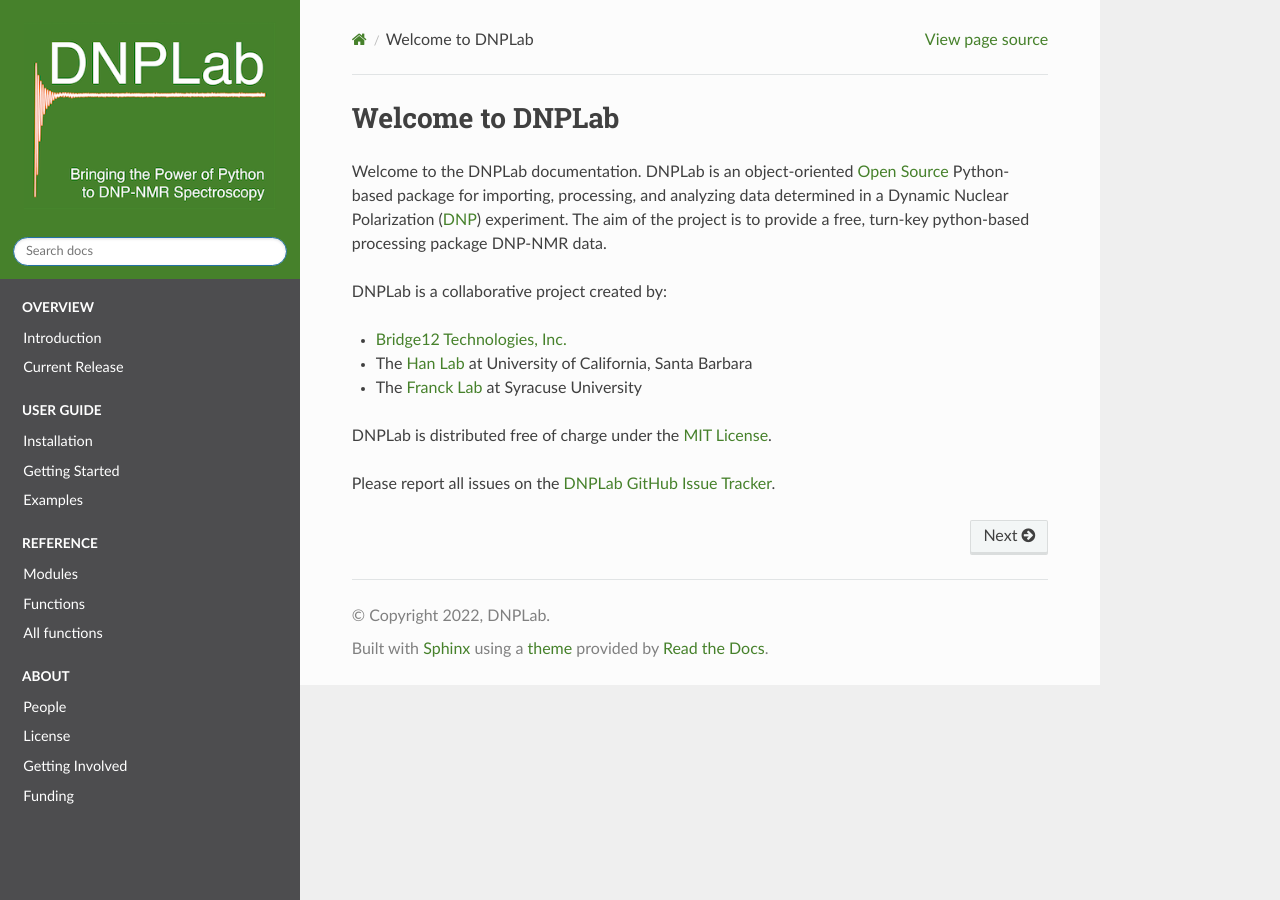
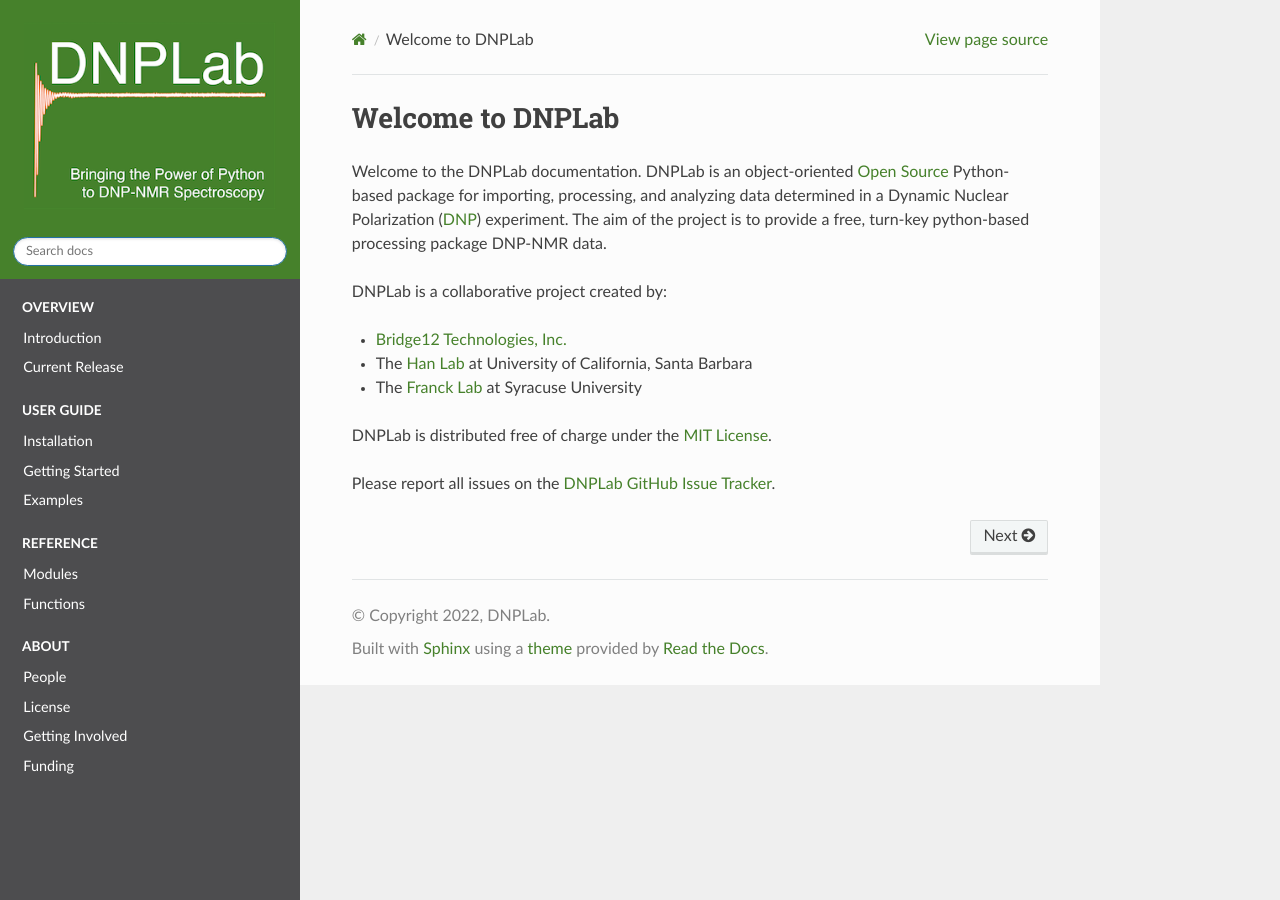
Before and after one commit to DNPLab/DNPLab, a Sphinx documentation site: the page built from docs/source/index.rst, in a window 1280 px wide. Built offline with Sphinx 7.4.7 and the Read the Docs theme 2.0.0, drawn with Linux system fonts in a browser that asks for light colours.

Commit message:
Remove allFunctions
Remove all functions entry for now. Can be brought back later when we distinguish between private and public functions.

```diff
--- a/docs/source/allFunctions.rst
+++ /dev/null
@@ -1,3 +0,0 @@
-=============
-All functions
-=============
--- a/docs/source/index.rst
+++ b/docs/source/index.rst
@@ -40,7 +40,6 @@
 
    modules
    functions
-   allFunctions
 
 
 .. toctree::
```
